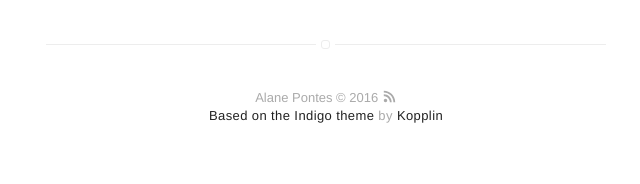
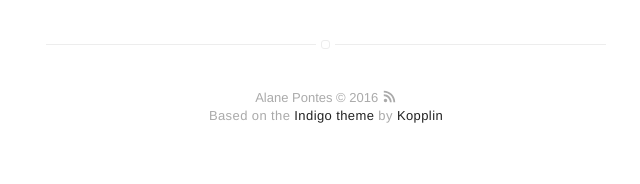
Before and after one commit to alanepontes/alanepontes.github.io, a Jekyll site: the page built from about.md, in a window 1280 px wide. Shown: the part 1356-1540 px from the top of the page, without its empty margins (314-954 px from the left). Built offline with Jekyll 4.4.1, drawn with Linux system fonts in a browser that asks for light colours.

Commit message:
refatorando message footer

```diff
--- a/_includes/footer.html
+++ b/_includes/footer.html
@@ -4,7 +4,7 @@
     {{ site.name }} © {{ site.time | date: '%Y' }} <a class="link" href="{{ site.url }}/feed.xml" target="_blank"><svg class="icon icon-rss"><use xlink:href="#icon-rss"></use></svg></a>
 
     <p class="extra">
-        <a class="link" href="http://koppl.in/indigo">Based on the Indigo theme</a> by <a class="link" href="http://koppl.in">Kopplin</a>
+        Based on the <a class="link" href="http://koppl.in/indigo">Indigo theme</a> by <a class="link" href="http://koppl.in">Kopplin</a>
     </p>
 
 </footer>
```
